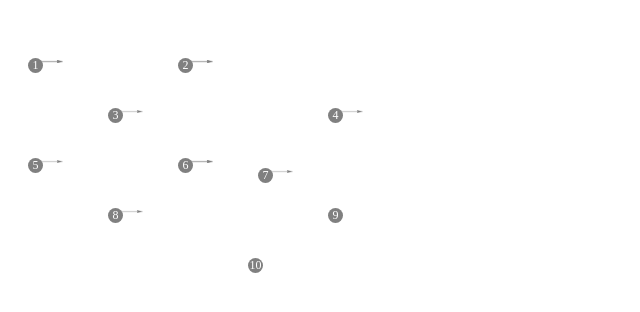
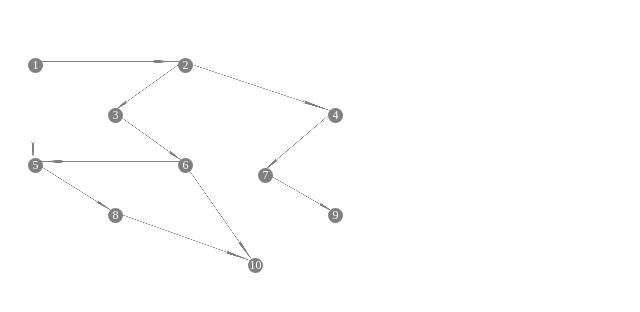
Before and after one commit to puyrgenJidda/graphs, a plain HTML site: page dir_graph.html in a window 1280 px wide. Shown: the whole page, without its empty margins (0-640 px from the left). Drawn offline with Linux system fonts and the light colour scheme.

Commit message:
Update dir_graph.html

```diff
--- a/dir_graph.html
+++ b/dir_graph.html
@@ -40,6 +40,6 @@
         <div class="circle" style="left: 240px; top: 250px;">10</div>
     </div>
 
-    <script src="js/dir_graph.js"></script>
+    <script src="js/graph.js"></script>
 </body>
 </html>
```
